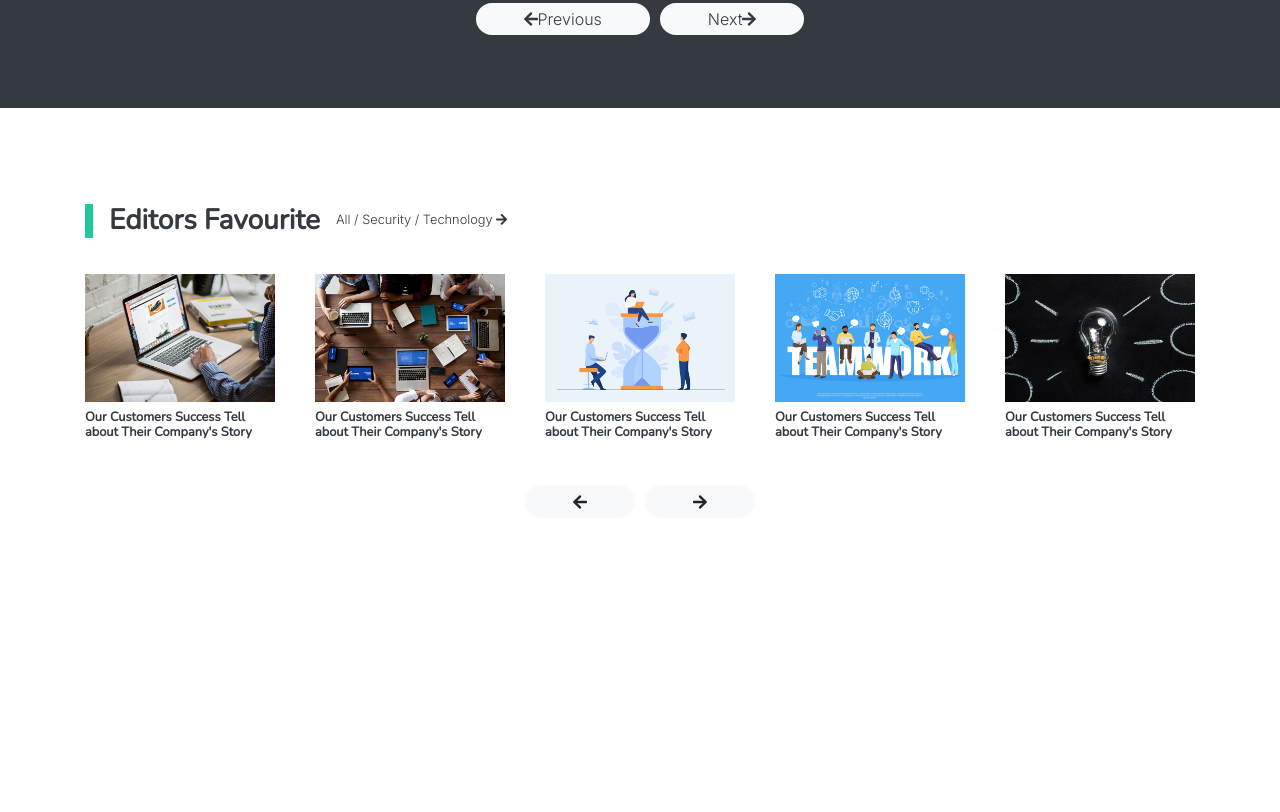
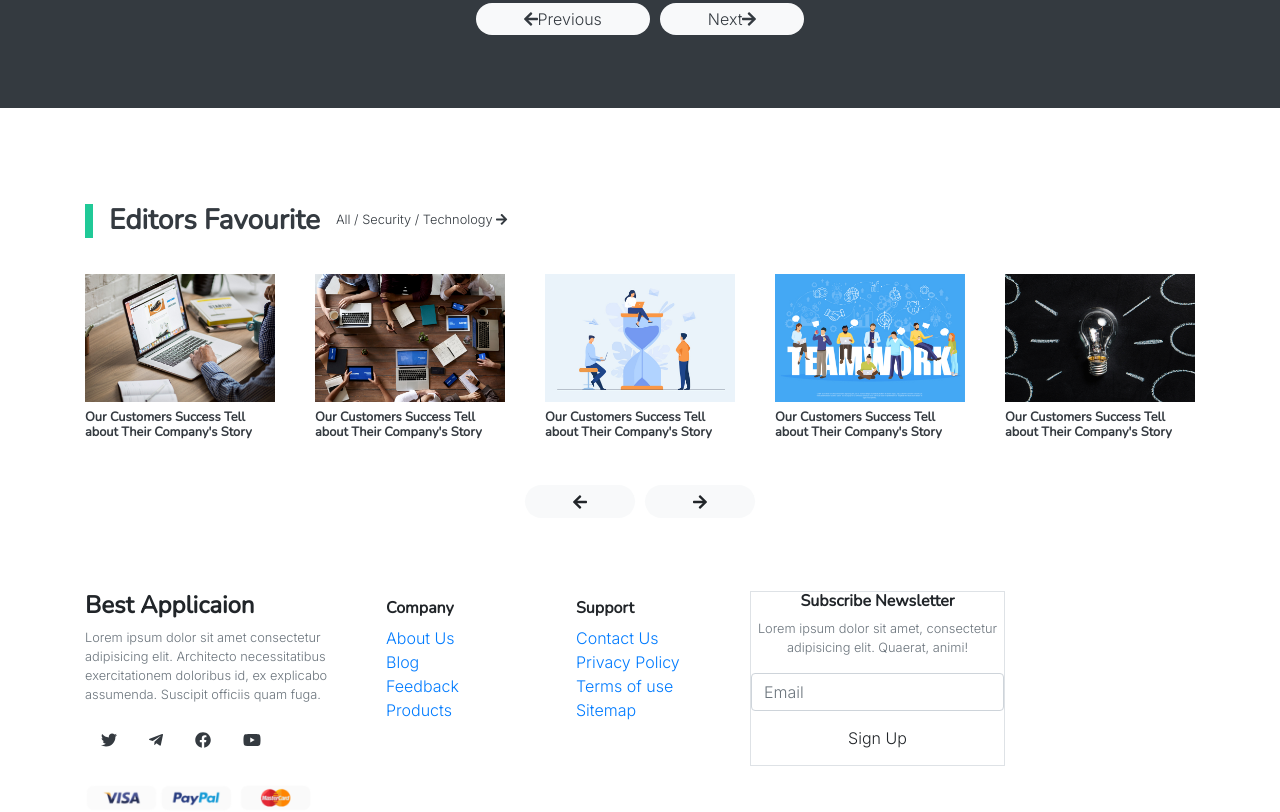
Before and after one commit to GminiDev/app-website, a website: page index.html in a window 1280 px wide. Shown: the part 2119-2931 px from the top of the page. Before the commit the page ends 2710 px from the top, so only its background shows below. Drawn offline with nearby package versions, Linux system fonts and the light colour scheme.

Commit message:
Footer Section

```diff
--- a/index.html
+++ b/index.html
@@ -617,7 +617,60 @@
     <!-- /MAIN SITE -->
 
     <!-- FOOTER -->
+        <footer id="footer">
+            <div class="container">
+                <div class="row">
+                    <div class="col-sm-12 col-md-3 col-lg-3 mt-3 mt-lg-0">
+                        <h4 class="h4 font-nun">Best Applicaion</h4>
+                        <p class="font-size-1 text-secondary">
+                            Lorem ipsum dolor sit amet consectetur adipisicing elit. Architecto necessitatibus exercitationem doloribus id, ex explicabo assumenda. Suscipit officiis quam fuga.
+                        </p>
+                        <div class="d-flex">
+                            <span><a href="#" class="nav-link text-dark"><i class="fab fa-twitter"></i></a></span>
+                            <span><a href="#" class="nav-link text-dark"><i class="fab fa-telegram-plane"></i></a></span>
+                            <span><a href="#" class="nav-link text-dark"><i class="fab fa-facebook"></i></a></span>
+                            <span><a href="#" class="nav-link text-dark"><i class="fab fa-youtube"></i></a></span>
+                        </div>
+                        <img src="./assets/payment-300x33.png" class="img-fluid pt-4" alt="">
+                    </div>
+                    <div class="col-sm-6 col-md-3 col-lg-2 mt-5 mt-lg-0">
+                        <div class="company pl-3 pt-2">
+                            <h6 class="font-nun">Company</h6>
+                            <div class="d-flex flex-column">
+                                <a href="#">About Us</a>
+                                <a href="#">Blog</a>
+                                <a href="#">Feedback</a>
+                                <a href="#">Products</a>
+                            </div>
+                        </div>
+                    </div>
+                    <div class="col-sm-6 col-md-3 col-lg-2 mt-5 mt-lg-0">
+                        <div class="company pl-3 pt-2">
+                            <h6 class="font-nun">Support</h6>
+                            <div class="d-flex flex-column">
+                                <a href="#">Contact Us</a>
+                                <a href="#">Privacy Policy</a>
+                                <a href="#">Terms of use</a>
+                                <a href="#">Sitemap</a>
+                            </div>
+                        </div>
+                    </div>
+                    <div class="col-md-12 col-lg-3 mt-5 mt-lg-0">
+                        <div class="newsletter border text-center">
+                            <h6 class="h6 font-nun">Subscribe Newsletter</h6>
+                            <p class="font-size-1 text-secondary">
+                                Lorem ipsum dolor sit amet, consectetur adipisicing elit. Quaerat, animi!
+                            </p>
+                            <div class="d-flex justify content-center">
+                                <input type="text" class="form-control" placeholder="Email">
+                            </div>
+                            <button class="btn my-2">Sign Up</button>
+                        </div>
+                    </div>
 
+                </div>
+            </div>
+        </footer>
     <!-- /FOOTER -->
 
     <!-- JQUERY FILE -->
```
